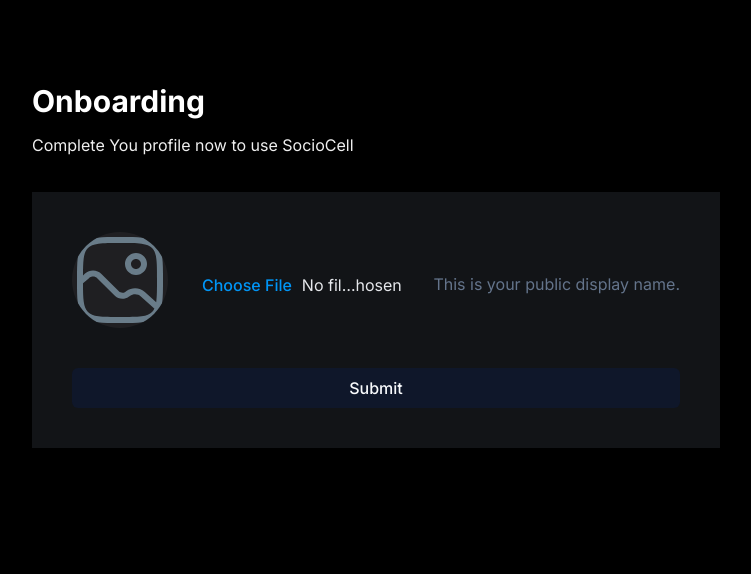
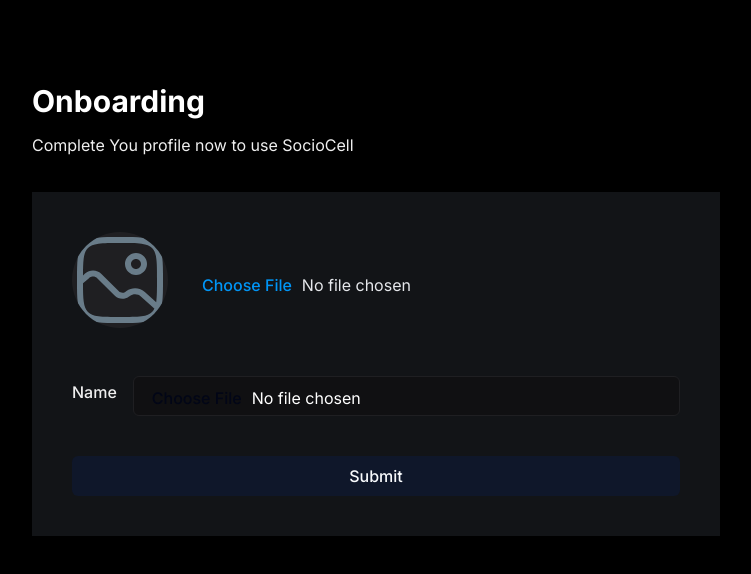
Before and after one commit to Koushik25022005/projectalpha, a Next.js app: page /onboarding in a window 1280 px wide. Shown: the top 574 px of the page, without its empty margins (264-1015 px from the left). Built offline with nearby package versions, Linux system fonts and the light colour scheme; no server answers.

Commit message:
updating onboarding 2

```diff
--- a/components/forms/AccountProfile.tsx
+++ b/components/forms/AccountProfile.tsx
@@ -89,10 +89,27 @@
                   onChange={(e) => handleImage(e, field.onChange)}
                   />
                 </FormControl>
-                <FormDescription>
-                  This is your public display name.
-                </FormDescription>
-                <FormMessage />
+              </FormItem>
+            )}
+          />
+
+          <FormField
+            control={form.control}
+            name="name"
+            render={({ field }) => (
+              <FormItem className="flex items-center gap-4 w-full">
+                <FormLabel className="text-base-semibold text-light-2">
+                    Name
+                </FormLabel>
+                <FormControl className="flex-1 text-base-semibold text-gray-200">
+                  <Input
+                  type="file"
+                  accept="image/*"
+                  placeholder="Upload a photo"
+                  className="account-form_input no-focus"
+                  {...field}
+                  />
+                </FormControl>
               </FormItem>
             )}
           />
```
